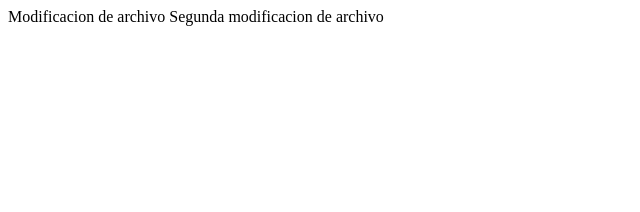
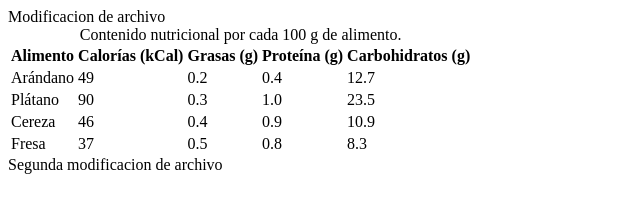
Before and after one commit to eikoko/practica1, a plain HTML site: page index.html in a window 1280 px wide. Shown: the whole page, without its empty margins (0-640 px from the left). Drawn offline with Linux system fonts and the light colour scheme.

Commit message:
Se añadio una tabla en el archivo index

```diff
--- a/index.html
+++ b/index.html
@@ -9,6 +9,25 @@
 <body>
     Modificacion de archivo
 
+    <table >
+        <caption>Contenido nutricional por cada 100 g de alimento.</caption>
+        <tr> <th>Alimento</th> <th>Calorías (kCal)</th> <th>Grasas (g)</th>
+        <th>Proteína (g)</th> <th>Carbohidratos (g)</th>
+        </tr>
+        <tr> <td>Arándano</td> <td>49</td> <td>0.2</td>
+        <td>0.4</td> <td>12.7</td>
+        </tr>
+        <tr> <td>Plátano</td> <td>90</td> <td>0.3</td>
+        <td>1.0</td> <td>23.5</td>
+        </tr>
+        <tr> <td>Cereza</td> <td>46</td> <td>0.4</td>
+        <td>0.9</td> <td>10.9</td>
+        </tr>
+        <tr> <td>Fresa</td> <td>37</td> <td>0.5</td>
+        <td>0.8</td> <td>8.3</td>
+        </tr>
+        </table>
+
     Segunda modificacion de archivo
 </body>
 </html>
```
